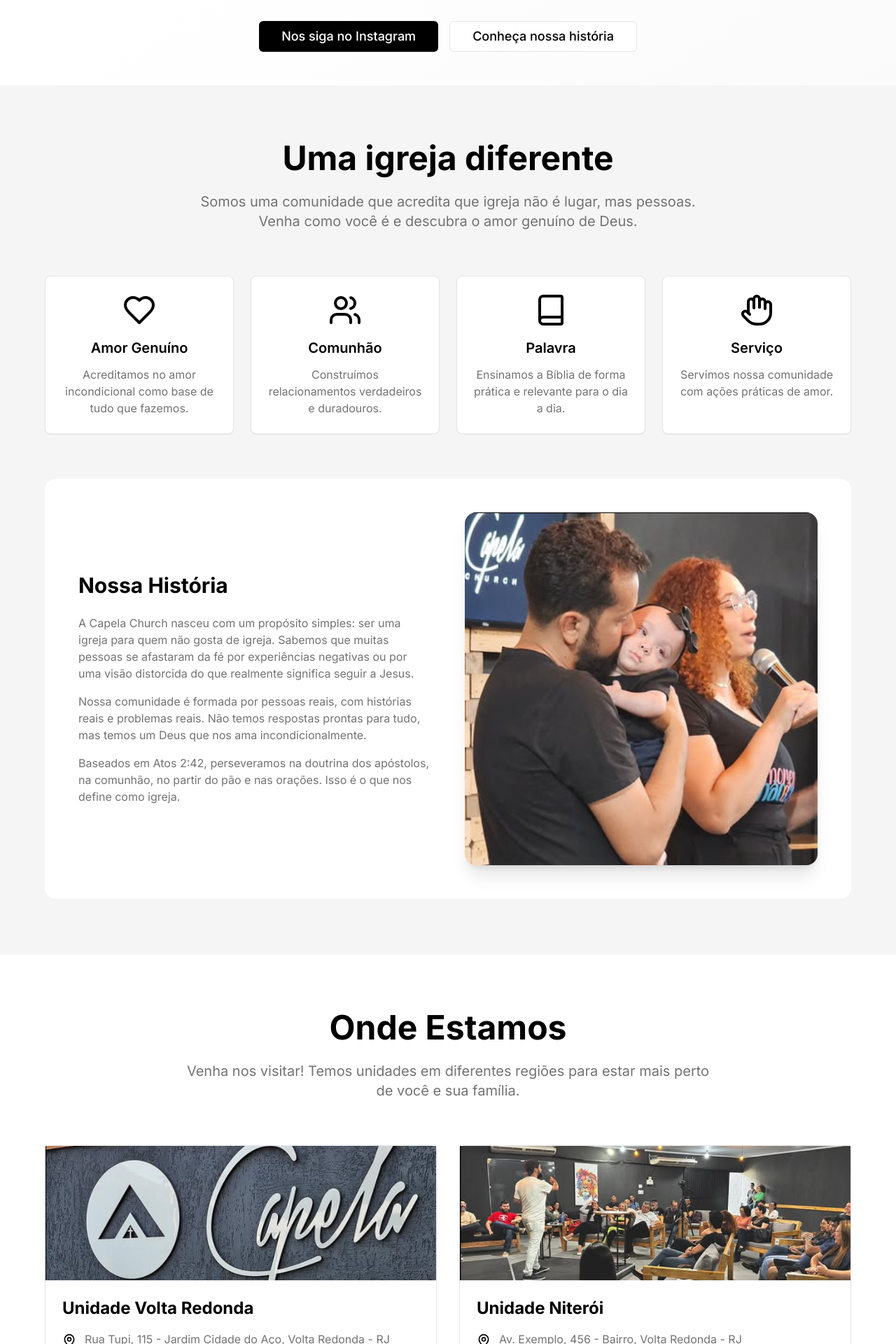
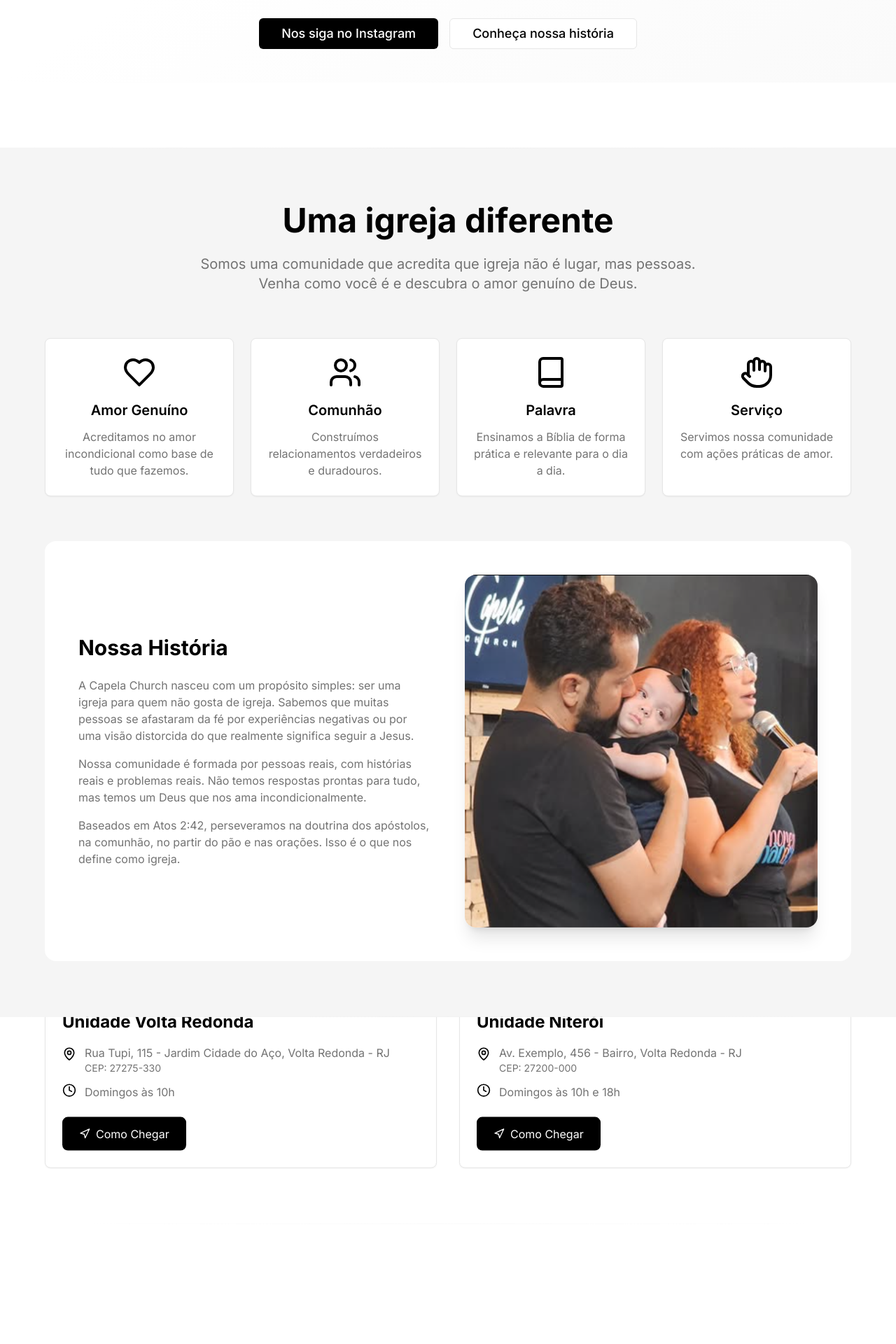
Before and after one commit to Jhonnyss3/capela-church, a React (Vite) app: page / in a window 1280 px wide. Shown: the part 680-2600 px from the top of the page at 70% size. Built offline with nearby package versions, Linux system fonts and the light colour scheme.

Commit message:
feature: adicionado efeito parallax na página.

```diff
--- a/src/components/ChurchAbout.tsx
+++ b/src/components/ChurchAbout.tsx
@@ -1,9 +1,13 @@
 import { Card, CardContent } from "@/components/ui/card";
 import { Heart, Users, Book, Hand } from "lucide-react";
+import { useParallax } from "@/hooks/useParallax";
 
 const ChurchAbout = () => {
+  const parallaxRef = useParallax(-0.1); // Negativo para subir
+
   return (
-    <section id="sobre" className="py-20 bg-muted">
+    <section ref={parallaxRef} id="sobre" className="py-20 bg-muted relative z-20">
+      <div className="absolute inset-x-0 top-0 h-px bg-gradient-to-r from-transparent via-border/30 to-transparent"></div>
       <div className="container mx-auto px-4">
         <div className="max-w-6xl mx-auto">
           {/* Section Header */}
@@ -97,6 +101,7 @@ const ChurchAbout = () => {
           </div>
         </div>
       </div>
+      <div className="absolute inset-x-0 bottom-0 h-px bg-gradient-to-r from-transparent via-border/30 to-transparent"></div>
     </section>
   );
 };
--- a/src/components/ChurchBeChurch.tsx
+++ b/src/components/ChurchBeChurch.tsx
@@ -1,8 +1,10 @@
 import { MessageCircle } from "lucide-react";
 import { useState } from "react";
+import { useParallax } from "@/hooks/useParallax";
 
 const ChurchBeChurch = () => {
   const [activeTab, setActiveTab] = useState("video1");
+  const parallaxRef = useParallax(0.1);
 
   const videos = {
     video1: {
@@ -22,7 +24,7 @@ const ChurchBeChurch = () => {
   const whatsappUrl = `https://wa.me/${whatsappNumber}?text=${encodeURIComponent(whatsappMessage)}`;
 
   return (
-    <section id="seja-generoso" className="py-20 bg-background">
+    <section ref={parallaxRef} id="seja-generoso" className="py-20 bg-background">
       <div className="container mx-auto px-4">
         <div className="max-w-6xl mx-auto">
           {/* Section Header */}
--- a/src/components/ChurchHero.tsx
+++ b/src/components/ChurchHero.tsx
@@ -1,7 +1,10 @@
 import { Button } from "@/components/ui/button";
 import { Cross } from "lucide-react";
+import { useParallax } from "@/hooks/useParallax";
 
 const ChurchHero = () => {
+  const parallaxRef = useParallax(0.3);
+
   const scrollToNextSection = () => {
     const nextSection = document.getElementById('sobre');
     if (nextSection) {
@@ -10,7 +13,7 @@ const ChurchHero = () => {
   };
 
   return (
-    <section className="relative min-h-screen flex items-center justify-center bg-background text-foreground overflow-hidden pb-0">
+    <section ref={parallaxRef} className="relative min-h-screen flex items-center justify-center bg-background text-foreground overflow-hidden">
       {/* Background pattern */}
       <div className="absolute inset-0 bg-gradient-to-br from-background via-background to-muted opacity-50" />
 
--- a/src/components/ChurchHow.tsx
+++ b/src/components/ChurchHow.tsx
@@ -1,36 +1,12 @@
 import { Card, CardContent } from "@/components/ui/card";
 import { Book, Cross, Heart, Users } from "lucide-react";
+import { useParallax } from "@/hooks/useParallax";
 
 const ChurchHow = () => {
-  // ID do vídeo do YouTube (você pode alterar para o vídeo correto)
-  // Exemplo: se a URL é https://www.youtube.com/watch?v=ABC123xyz, o videoId é "ABC123xyz"
-  const youtubeVideoId = "dQw4w9WgXcQ"; // ← SUBSTITUA pelo ID real do seu vídeo
-
-  const beliefs = [
-    {
-      icon: <Book className="w-12 h-12 mx-auto mb-4 text-primary" />,
-      title: "A Bíblia",
-      description: "Cremos que a Bíblia é a Palavra de Deus inspirada, infalível e autoridade final para nossa fé e prática.",
-    },
-    {
-      icon: <Cross className="w-12 h-12 mx-auto mb-4 text-primary" />,
-      title: "Jesus Cristo",
-      description: "Cremos em Jesus Cristo como único Filho de Deus, Salvador e Senhor de nossas vidas.",
-    },
-    {
-      icon: <Heart className="w-12 h-12 mx-auto mb-4 text-primary" />,
-      title: "Salvação",
-      description: "Cremos que a salvação é pela graça mediante a fé em Jesus Cristo, não por obras.",
-    },
-    {
-      icon: <Users className="w-12 h-12 mx-auto mb-4 text-primary" />,
-      title: "A Igreja",
-      description: "Cremos que a igreja é o corpo de Cristo, formada por todos que creem e O seguem.",
-    },
-  ];
+  const parallaxRef = useParallax(-0.1);
 
   return (
-    <section id="como-cremos" className="py-20 bg-muted">
+    <section ref={parallaxRef} id="como-cremos" className="py-20 bg-muted relative z-20">
       <div className="container mx-auto px-4">
         <div className="max-w-6xl mx-auto">
           {/* Section Header */}
@@ -81,23 +57,8 @@ const ChurchHow = () => {
             </div>
           </div>
 
-          {/* Beliefs Grid */}
-          <div className="grid md:grid-cols-2 lg:grid-cols-4 gap-6">
-            {beliefs.map((belief, index) => (
-              <Card key={index} className="text-center hover:shadow-lg transition-shadow">
-                <CardContent className="p-6">
-                  {belief.icon}
-                  <h3 className="text-xl font-semibold mb-3">{belief.title}</h3>
-                  <p className="text-muted-foreground text-sm">
-                    {belief.description}
-                  </p>
-                </CardContent>
-              </Card>
-            ))}
-          </div>
-
-          {/* Additional Statement of Faith (Optional) */}
-          <div className="mt-16 bg-background rounded-2xl p-8 md:p-12">
+          {/* Declaration Section */}
+          <div className="bg-background rounded-2xl p-8 md:p-12">
             <h3 className="text-2xl md:text-3xl font-bold mb-6 text-center">
               Nossa Declaração de Fé
             </h3>
--- a/src/components/ChurchWhere.tsx
+++ b/src/components/ChurchWhere.tsx
@@ -1,7 +1,10 @@
 import { Card, CardContent } from "@/components/ui/card";
 import { MapPin, Clock, Navigation } from "lucide-react";
+import { useParallax } from "@/hooks/useParallax";
 
 const ChurchLocations = () => {
+  const parallaxRef = useParallax(0.3);
+
   const locations = [
     {
       name: "Unidade Volta Redonda",
@@ -22,7 +25,8 @@ const ChurchLocations = () => {
   ];
 
   return (
-    <section id="onde-estamos" className="py-20 bg-background">
+    <section ref={parallaxRef} id="onde-estamos" className="py-20 bg-background relative z-10">
+      <div className="absolute inset-x-0 top-0 h-px bg-gradient-to-r from-transparent via-border/20 to-transparent"></div>
       <div className="container mx-auto px-4">
         <div className="max-w-6xl mx-auto">
           {/* Section Header */}
@@ -85,6 +89,7 @@ const ChurchLocations = () => {
           </div>
         </div>
       </div>
+      <div className="absolute inset-x-0 bottom-0 h-px bg-gradient-to-r from-transparent via-border/20 to-transparent"></div>
     </section>
   );
 };
--- a/src/components/Footer.tsx
+++ b/src/components/Footer.tsx
@@ -1,11 +1,10 @@
-
 import { Instagram, MapPin, Clock, Mail, Phone } from "lucide-react";
 import { Link } from "react-router-dom";
 
 const Footer = () => {
 
   return (
-    <footer className="bg-black text-white pt-16 pb-8 w-full">
+    <footer className="bg-black text-white pt-32 pb-12 w-full">
       <div className="w-full px-4 sm:px-6 lg:px-8">
         <div className="grid grid-cols-1 lg:grid-cols-3 gap-10 pb-10 border-b border-gray-700">
           <div className="lg:col-span-1">
--- a/src/hooks/useParallax.tsx
+++ b/src/hooks/useParallax.tsx
@@ -15,7 +15,8 @@ export const useParallax = (speed: number = 0.5) => {
 
       // Only apply parallax when element is in view
       if (scrolled + windowHeight > elementTop && scrolled < elementTop + rect.height) {
-        const yPos = -(scrolled - elementTop) * speed;
+        // Inverted: positive value makes it move forward (up)
+        const yPos = (scrolled - elementTop) * speed;
         element.style.transform = `translate3d(0, ${yPos}px, 0)`;
       }
     };
```
